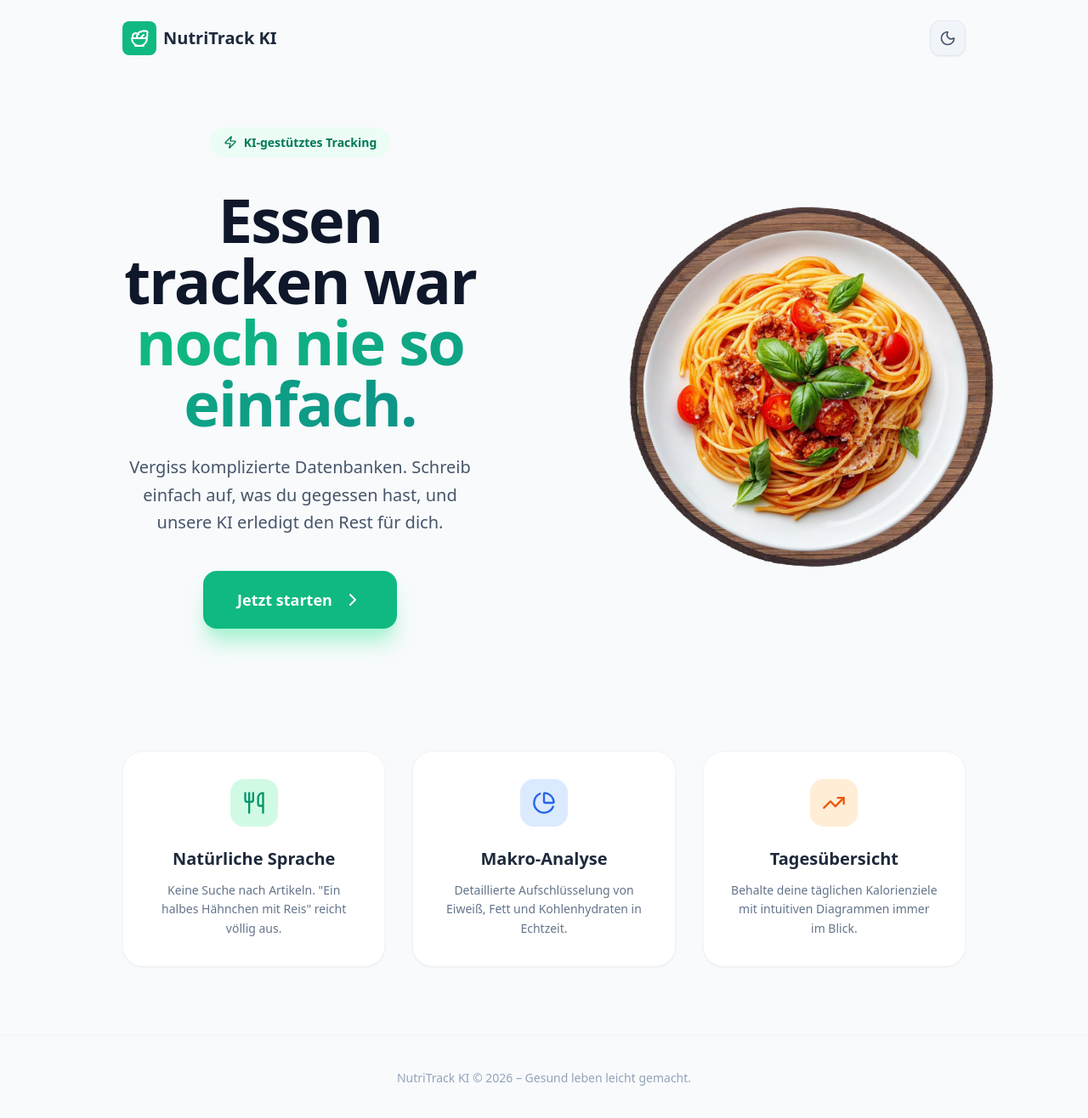
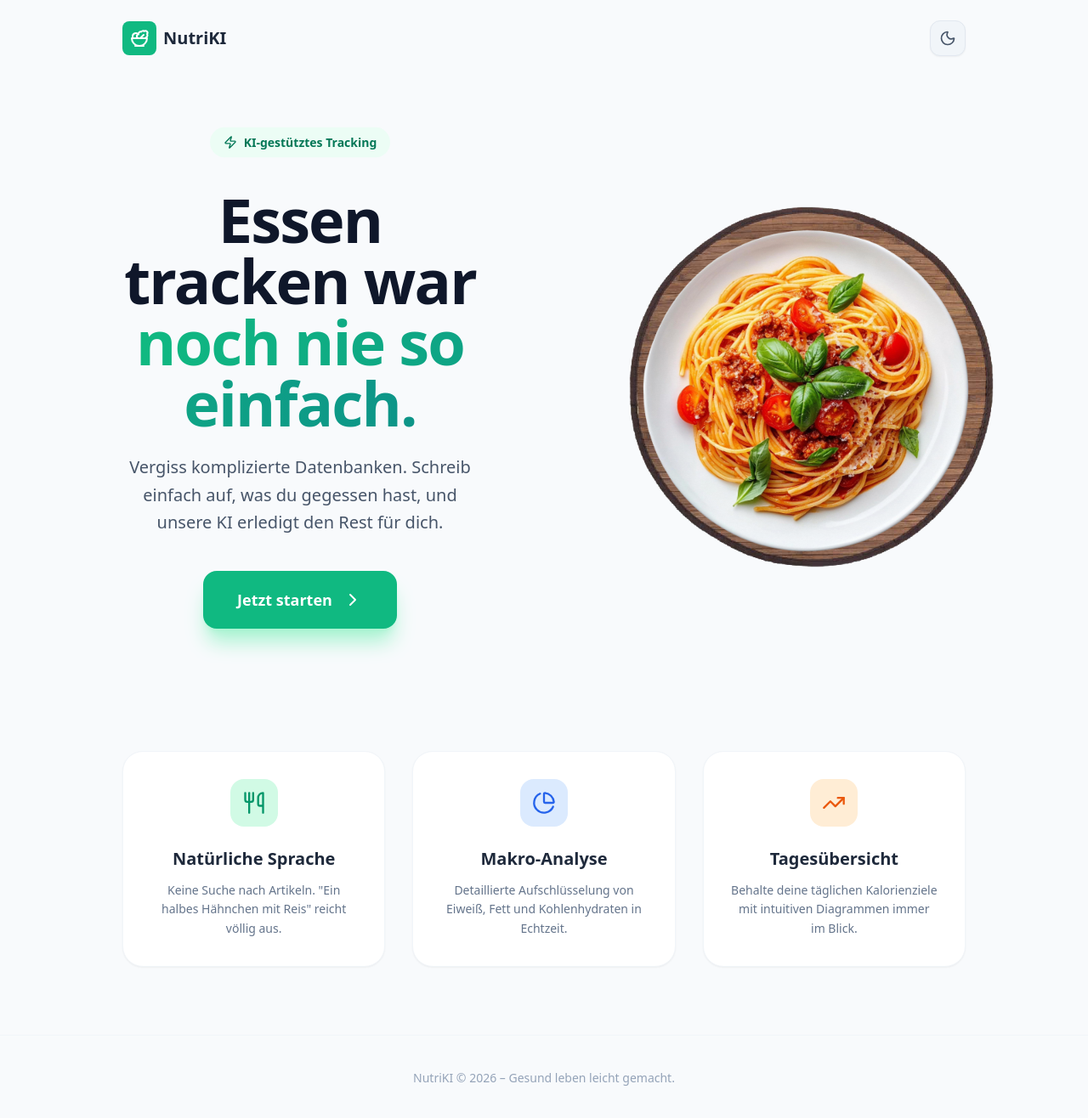
Before and after one commit to SerhiiBab/nutritrack, a React (Vite) app: page / in a window 1280 px wide. Shown: the top 1316 px of the page at 85% size. Built offline with nearby package versions, Linux system fonts and the light colour scheme.

Commit message:
headline geändert

```diff
--- a/App.tsx
+++ b/App.tsx
@@ -145,7 +145,7 @@ const App: React.FC = () => {
             <div className="bg-emerald-500 p-2 rounded-lg text-white">
               <Salad size={24} />
             </div>
-            <span className="text-xl font-bold text-slate-800 dark:text-white">NutriTrack KI</span>
+            <span className="text-xl font-bold text-slate-800 dark:text-white">NutriKI</span>
           </div>
           {renderThemeToggle()}
         </nav>
@@ -214,7 +214,7 @@ const App: React.FC = () => {
         </div>
 
         <footer className="text-center py-10 border-t border-slate-100 dark:border-slate-800 text-slate-400 text-sm">
-          NutriTrack KI &copy; 2026 – Gesund leben leicht gemacht.
+          NutriKI &copy; 2026 – Gesund leben leicht gemacht.
         </footer>
       </div>
     );
@@ -232,7 +232,7 @@ const App: React.FC = () => {
             <div className="bg-emerald-500 p-2 rounded-lg text-white">
               <Salad size={24} />
             </div>
-            <h1 className="text-xl font-bold text-slate-800 dark:text-white">NutriTrack KI</h1>
+            <h1 className="text-xl font-bold text-slate-800 dark:text-white">NutriKI</h1>
           </button>
 
           <div className="flex items-center gap-4">
```
